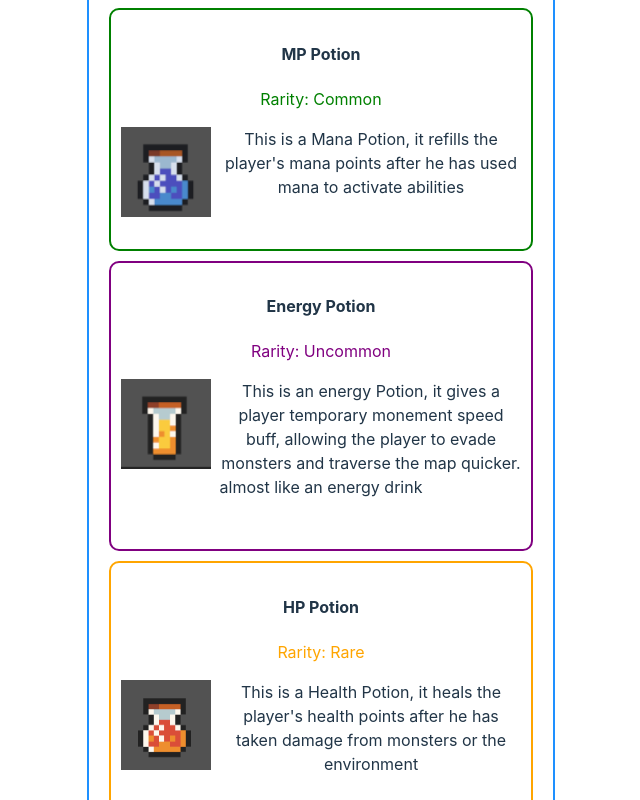
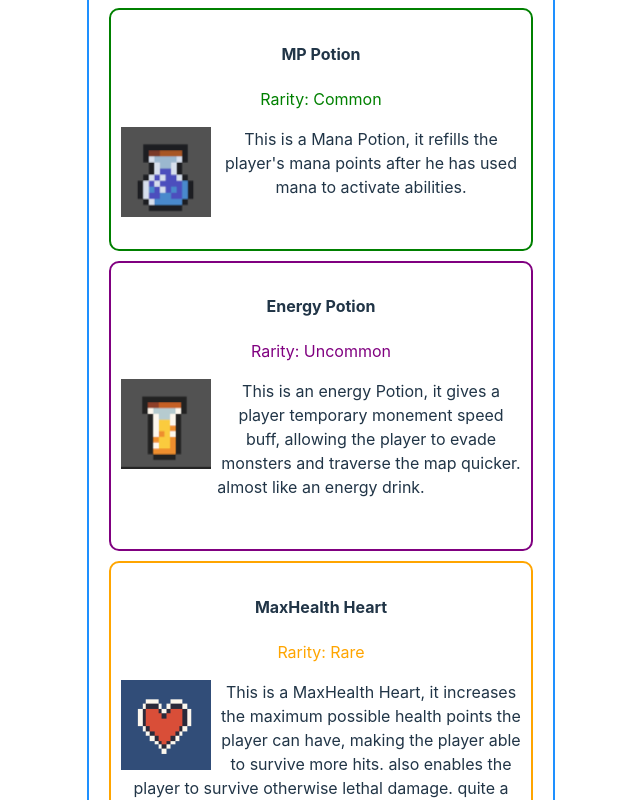
Before and after one commit to mogixq/Unity_Proj_React, a React (Vite) app: page /items in a window 1280 px wide. Shown: the part 422-1222 px from the top of the page, without its empty margins (319-959 px from the left). Built offline with nearby package versions, Linux system fonts and the light colour scheme.

Commit message:
items with colors

```diff
--- a/src/Items.jsx
+++ b/src/Items.jsx
@@ -3,14 +3,17 @@ import ItemCard from './ItemCard'
 
 function Items() {
 
-    const HP_Desc = "This is a Health Potion, it heals the player's health points after he has taken damage from monsters or the environment"
+    const HP_Desc = "This is a Health Potion, it heals the player's health points after he has taken damage from monsters or the environment."
     const HP_Img = `.\\images\\HP.png`
 
-    const MP_Desc = "This is a Mana Potion, it refills the player's mana points after he has used mana to activate abilities"
+    const MP_Desc = "This is a Mana Potion, it refills the player's mana points after he has used mana to activate abilities."
     const MP_Img = `.\\images\\MP.png`
 
-    const EG_Desc = "This is an energy Potion, it gives a player temporary monement speed buff, allowing the player to evade monsters and traverse the map quicker. almost like an energy drink"
+    const EG_Desc = "This is an energy Potion, it gives a player temporary monement speed buff, allowing the player to evade monsters and traverse the map quicker. almost like an energy drink."
     const EG_Img = `.\\images\\EG.png`
+
+    const MaxHP_Desc = "This is a MaxHealth Heart, it increases the maximum possible health points the player can have, making the player able to survive more hits. also enables the player to survive otherwise lethal damage. quite a rare find."
+    const MaxHP_Img = `.\\images\\MaxHP.png`
 
   return (
     <>
@@ -18,7 +21,7 @@ function Items() {
     <ItemCard name ='HP Potion' info ={HP_Desc} ImgSrc={HP_Img} rarity ='Common' RarColor ='green'/>
     <ItemCard name ='MP Potion' info ={MP_Desc} ImgSrc={MP_Img} rarity ='Common' RarColor='green'/>
     <ItemCard name ='Energy Potion' info ={EG_Desc} ImgSrc={EG_Img} rarity ='Uncommon' RarColor='purple'/>
-    <ItemCard name ='HP Potion' info ={HP_Desc} ImgSrc={HP_Img} rarity ='Rare' RarColor='Orange'/>
+    <ItemCard name ='MaxHealth Heart' info ={MaxHP_Desc} ImgSrc={MaxHP_Img} rarity ='Rare' RarColor='Orange'/>
     <button onClick={() => window.scrollTo(0, 0)}>Scroll to top</button>
     </>
   )
```
